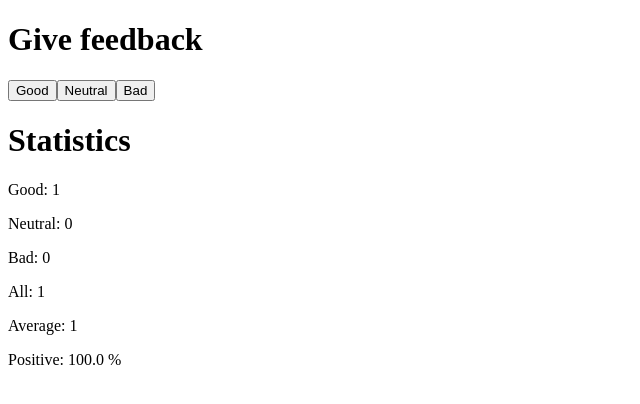
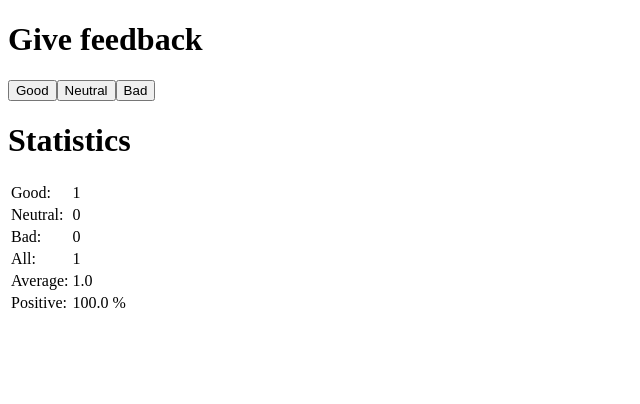
Before and after one commit to fredbouk/full-stack-open, a React (Vite) app in the folder part1/unicafe/: page / in a window 1280 px wide. Both pictures are taken after a click on the button "Good". Shown: the top 404 px of the page, without its empty margins (0-640 px from the left). Built offline with nearby package versions, Linux system fonts and the light colour scheme.

Commit message:
add exercise 1.11

```diff
--- a/part1/unicafe/src/App.jsx
+++ b/part1/unicafe/src/App.jsx
@@ -21,12 +21,15 @@ const Buttons = ({ setGood, setNeutral, setBad, good, neutral, bad }) => {
 }
 
 const StatisticLine = (props) => (
-  <p>{props.text}: {props.stat}</p>
+  <tr>
+    <td>{props.text}:</td>
+    <td>{props.stat}</td>
+  </tr>
 )
 
 const Statistics = ({ good, neutral, bad }) => {
   const total = () => good + neutral + bad
-  const average = () => (good - bad) / total()
+  const average = () => ((good - bad) / total()).toFixed(1)
   const positive = () => `${(good / total() * 100).toFixed(1)} %`
 
   if (total() === 0) {
@@ -36,7 +39,8 @@ const Statistics = ({ good, neutral, bad }) => {
   }
 
   return (
-    <>
+    <table>
+      <tbody>
         <StatisticLine text='Good' stat={good} />
         <StatisticLine text='Neutral' stat={neutral} />
         <StatisticLine text='Bad' stat={bad} />
@@ -44,7 +48,8 @@ const Statistics = ({ good, neutral, bad }) => {
         <StatisticLine text='All' stat={total()} />
         <StatisticLine text='Average' stat={average()} />
         <StatisticLine text='Positive' stat={positive()} />
-    </>
+      </tbody>
+    </table>
   )
 }
 
```
Lines whose indentation alone changed are shown as unchanged.
